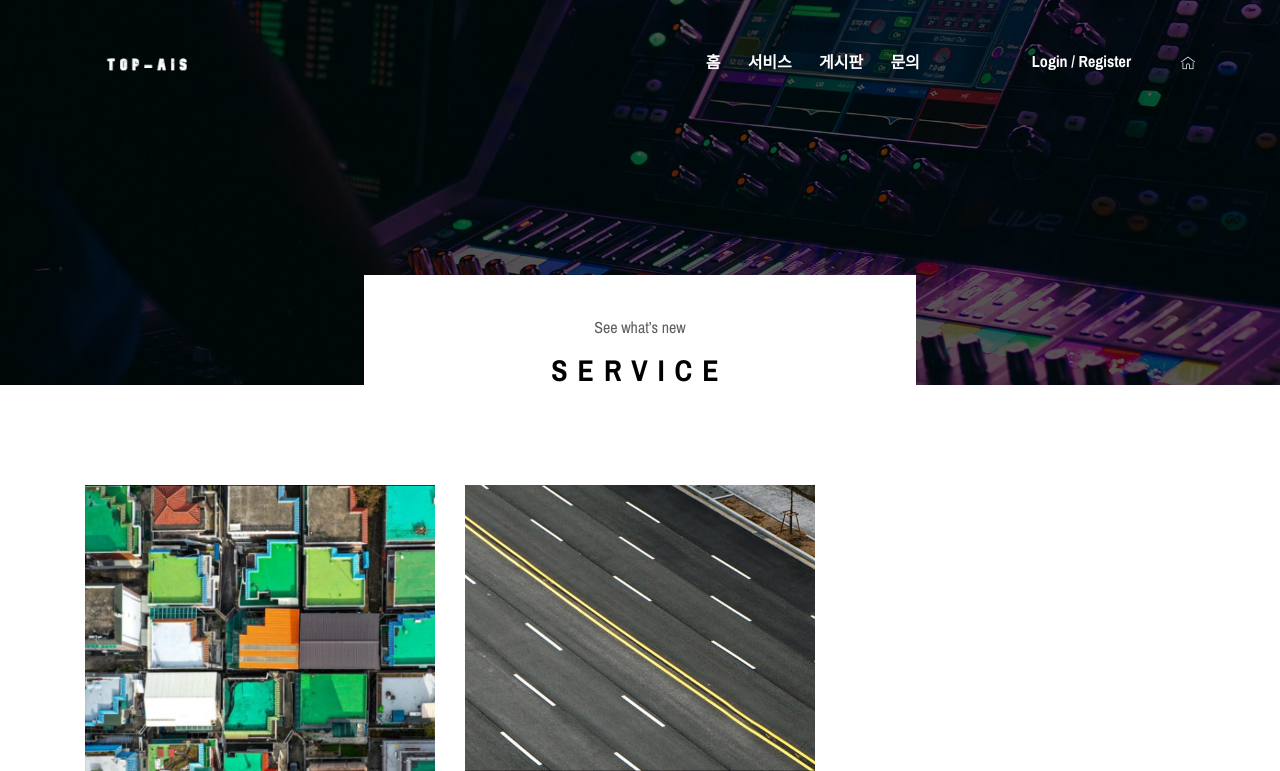
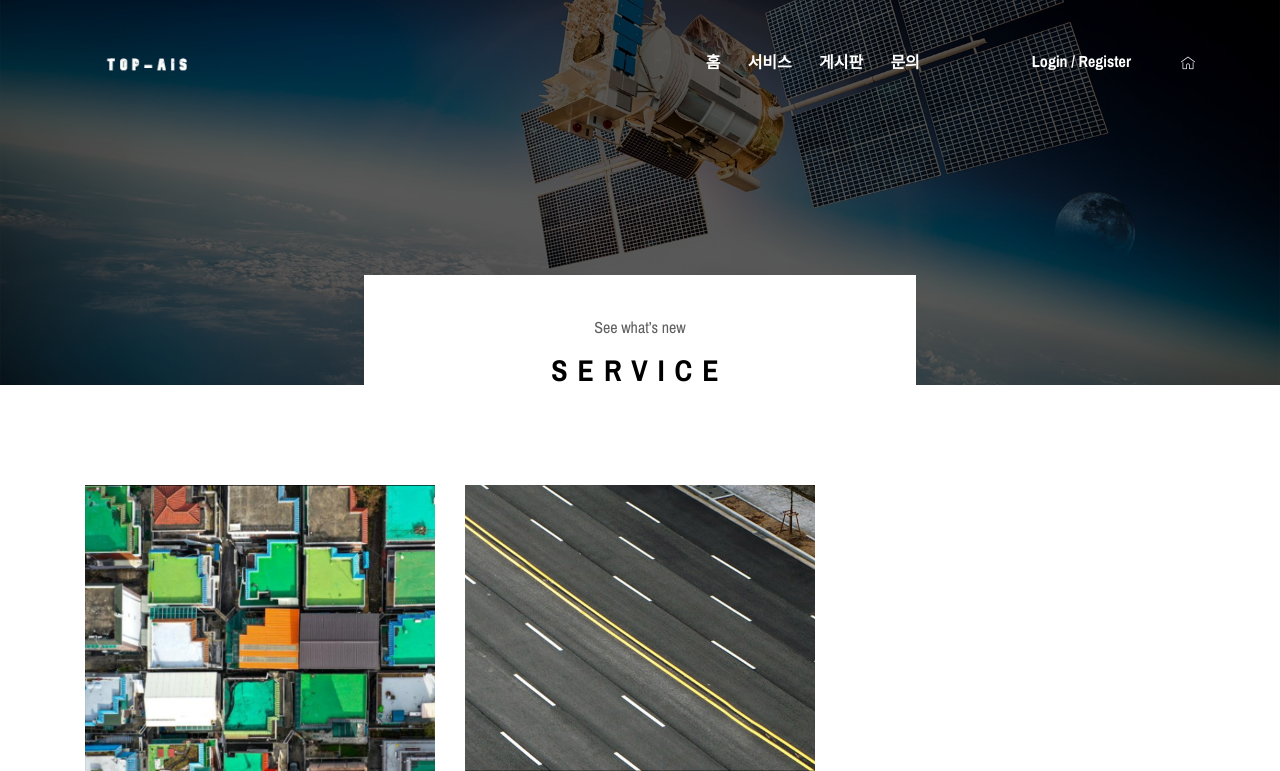
Before and after one commit to AIVLE-School-first-Big-Project/TopAIs, a Django app: template app/templates/app/event.html in a window 1280 px wide. Shown: the top 771 px of the page. Run offline with Django 4.2, Linux system fonts and the light colour scheme; the template is opened without the code that fills it, so the values that code supplies are empty; some libraries are stand-ins or nearby versions; some web fonts are replaced.

Commit message:
상단 배경 변경

```diff
--- a/app/templates/app/event.html
+++ b/app/templates/app/event.html
@@ -4,7 +4,7 @@
 {% block content %}
 
     <!-- ##### Breadcumb Area Start ##### -->
-    <section class="breadcumb-area bg-img bg-overlay" style="background-image: url(/static/img/bg-img/breadcumb3.jpg);">
+    <section class="breadcumb-area bg-img bg-overlay" style="background-image: url(/static/img/bg-img/earth.jpg);">
         <div class="bradcumbContent">
             <p>See what’s new</p>
             <h2>SERVICE</h2>
--- a/app/templates/app/login.html
+++ b/app/templates/app/login.html
@@ -4,7 +4,7 @@
 {% block content %}
 
 <!-- ##### Breadcumb Area Start ##### -->
-<section class="breadcumb-area bg-img bg-overlay" style="background-image: url(/static/img/bg-img/breadcumb3.jpg);">
+<section class="breadcumb-area bg-img bg-overlay" style="background-image: url(/static/img/bg-img/earth.jpg);">
     <div class="bradcumbContent">
         <p>See what’s new</p>
         <h2>Login</h2>
--- a/app/templates/app/service_coolroof.html
+++ b/app/templates/app/service_coolroof.html
@@ -3,7 +3,7 @@
 
 {% block content %}
     <!-- ##### Breadcumb Area Start ##### -->
-    <section class="breadcumb-area bg-img bg-overlay" style="background-image: url(/static/img/bg-img/breadcumb.jpg);">
+    <section class="breadcumb-area bg-img bg-overlay" style="background-image: url(/static/img/bg-img/earth.jpg);">
         <div class="bradcumbContent">
             <p>열사 현상 줄이는</p>
             <h2>Cool-Roof</h2>
--- a/app/templates/app/service_roadline.html
+++ b/app/templates/app/service_roadline.html
@@ -4,7 +4,7 @@
 {% block content %}
 
     <!-- ##### Breadcumb Area Start ##### -->
-    <section class="breadcumb-area bg-img bg-overlay" style="background-image: url(/static/img/bg-img/breadcumb.jpg);">
+    <section class="breadcumb-area bg-img bg-overlay" style="background-image: url(/static/img/bg-img/earth.jpg);">
         <div class="bradcumbContent">
             <p>도로를 고치자</p>
             <h2>ROAD-LINE</h2>
--- a/app/templates/app/service_writework.html
+++ b/app/templates/app/service_writework.html
@@ -3,7 +3,7 @@
 
 {% block content %}
 <!-- ##### Breadcumb Area Start ##### -->
-<section class="breadcumb-area bg-img bg-overlay" style="background-image: url(/static/img/bg-img/breadcumb3.jpg);">
+<section class="breadcumb-area bg-img bg-overlay" style="background-image: url(/static/img/bg-img/earth.jpg);">
     <div class="bradcumbContent">
         <p>열사 현상 줄이는</p>
         <h2>Cool-Roof</h2>
--- a/app/templates/app/signup_com.html
+++ b/app/templates/app/signup_com.html
@@ -3,7 +3,7 @@
 
 {% block content %}
     <!-- ##### Breadcumb Area Start ##### -->
-        <section class="breadcumb-area bg-img bg-overlay" style="background-image: url(/static/img/bg-img/breadcumb3.jpg);">
+        <section class="breadcumb-area bg-img bg-overlay" style="background-image: url(/static/img/bg-img/earth.jpg);">
             <div class="bradcumbContent">
                 <p>CONPANY</p>
                 <h2>SIGNUP</h2>
--- a/app/templates/app/signup_official.html
+++ b/app/templates/app/signup_official.html
@@ -3,7 +3,7 @@
 
 {% block content %}
     <!-- ##### Breadcumb Area Start ##### -->
-        <section class="breadcumb-area bg-img bg-overlay" style="background-image: url(/static/img/bg-img/breadcumb3.jpg);">
+        <section class="breadcumb-area bg-img bg-overlay" style="background-image: url(/static/img/bg-img/earth.jpg);">
             <div class="bradcumbContent">
                 <p>OFFICIAL</p>
                 <h2>SIGNUP</h2>
--- a/app/templates/app/signup_selecttype.html
+++ b/app/templates/app/signup_selecttype.html
@@ -3,7 +3,7 @@
 
 {% block content %}
     <!-- ##### Breadcumb Area Start ##### -->
-    <section class="breadcumb-area bg-img bg-overlay" style="background-image: url(/static/img/bg-img/breadcumb3.jpg);">
+    <section class="breadcumb-area bg-img bg-overlay" style="background-image: url(/static/img/bg-img/earth.jpg);">
         <div class="bradcumbContent">
             <p>What's Your TYPE</p>
             <h2>SIGNUP</h2>
```
Also changed, not shown: static/img/bg-img/earth.jpg (added).
